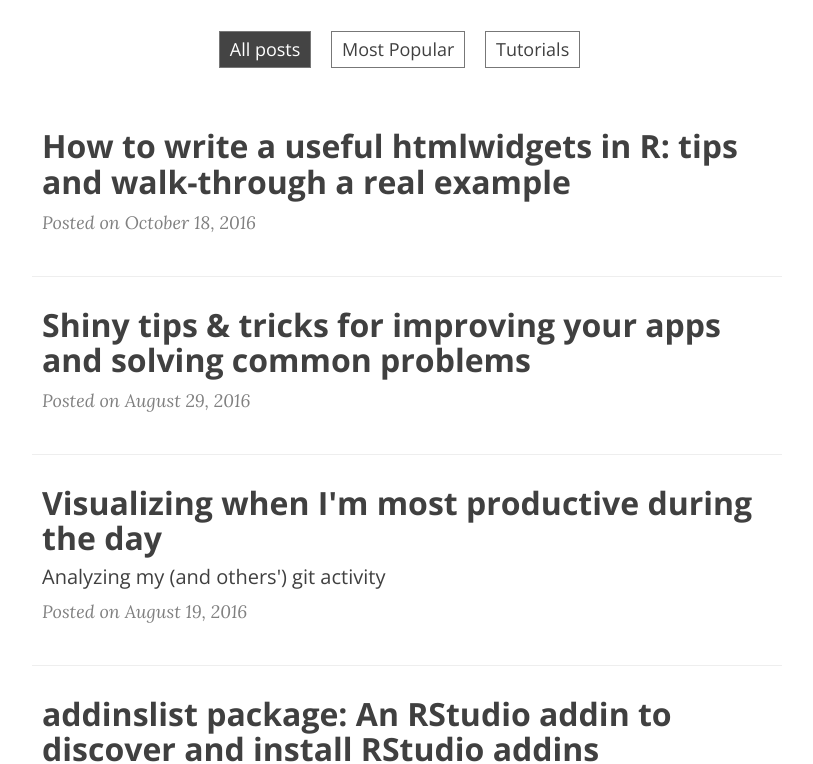
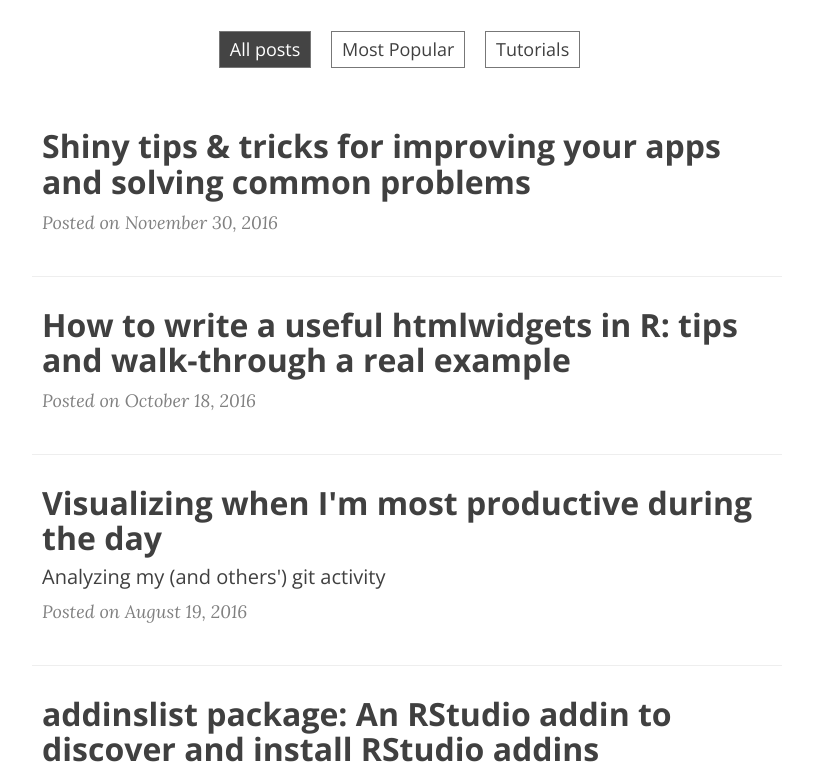
Before and after one commit to daattali/daattali.github.io, a Jekyll site: the page built from index.html, in a window 1280 px wide and 900 px high, scrolled down 411 px, cut to the strip 136-900 px from the top of the window. Shown: the whole strip, without its empty margins (233-1046 px from the left). Built offline with Jekyll 4.4.1, drawn with Linux system fonts in a browser that asks for light colours; nearby versions of some CDN libraries; the list of posts is cut into pages by our own code.

Commit message:
Update and rename 2016-08-29-advanced-shiny-tips.md to 2016-11-30-advanced-shiny-tips.md

```diff
--- a/_posts/2016-08-29-advanced-shiny-tips.md
+++ b/_posts/2016-11-30-advanced-shiny-tips.md
@@ -2,7 +2,7 @@
 layout: post
 title: "Shiny tips & tricks for improving your apps and solving common problems"
 tags: [professional, rstats, r, r-bloggers, shiny, tutorial, popular]
-date: 2016-08-29 09:00:00 -0700
+date: 2016-11-30 09:00:00 -0700
 share-img: https://raw.githubusercontent.com/daattali/advanced-shiny/master/plot-spinner/plot-spinner.gif
 permalink: /blog/advanced-shiny-tips/
 layout: post
```
